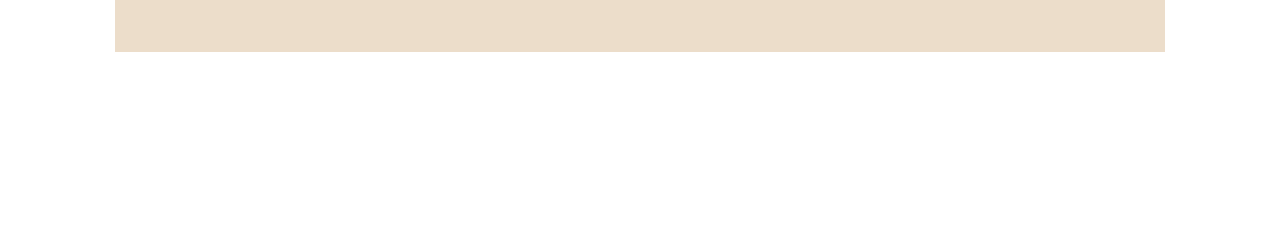
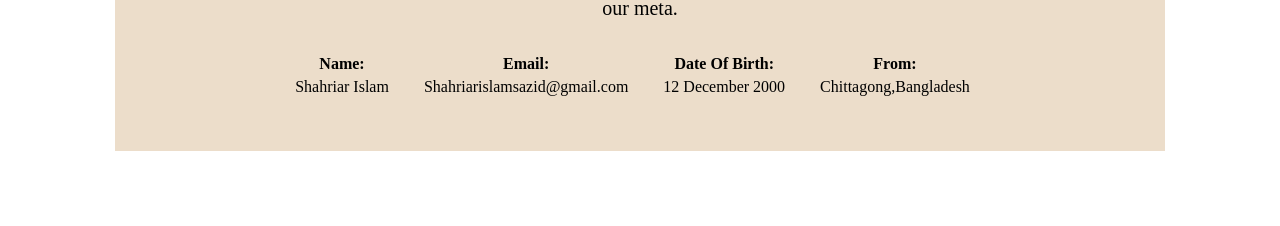
Before and after one commit to sazid0101/portfolio-1, a plain HTML site: page index.html in a window 1280 px wide. Shown: the part 752-978 px from the top of the page. Before the commit the page ends 879 px from the top, so only its background shows below. Drawn offline with Linux system fonts and the light colour scheme.

Commit message:
about section complete

```diff
--- a/index.html
+++ b/index.html
@@ -40,6 +40,24 @@
         <section class="about">
             <h3 class="about-head">About Me</h3>
             <p class="about-paragraph">I, m a designer & developer with a passion for web design. I enjoy developing simple, clean and slick websites that provide real value to the end user. Thousands of clients have procured exceptional result while working with me. Delivering work within time and budget which meets clients requirements in our meta.</p>
+            <div class="about-info-container">
+                <div class="about-info">
+                    <h4 class="info-title">Name:</h4>
+                    <p class="info-description">Shahriar Islam</p>
+                </div>
+                <div class="about-info">
+                    <h4 class="info-title">Email:</h4>
+                    <p class="info-description">Shahriarislamsazid@gmail.com</p>
+                </div>
+                <div class="about-info">
+                    <h4 class="info-title">Date Of Birth:</h4>
+                    <p class="info-description">12 December 2000</p>
+                </div>
+                <div class="about-info">
+                    <h4 class="info-title">From:</h4>
+                    <p class="info-description">Chittagong,Bangladesh</p>
+                </div>
+            </div>
         </section>
     </main>
     <footer></footer>
--- a/style/style.css
+++ b/style/style.css
@@ -64,6 +64,7 @@ nav {
 }
 .banner-head{
     font-size: 35px;
+    color: rgb(106, 106, 96);
 }
 .banner-name{
     font-size: 75px;
@@ -79,7 +80,7 @@ nav {
 .about{
     text-align: center;
     margin: 70px 100px 70px 100px;
-    padding: 30px 80px 50px 80px;
+    padding: 30px 100px 40px 100px;
     background-color: rgb(236, 221, 202);
 }
 .about-head{
@@ -91,3 +92,11 @@ nav {
     font-size: 20px;
     font-weight: 500;
 }
+.about-info-container{
+    display: flex;
+    justify-content: center;
+    padding-top: 20px;
+}
+.about-info{
+    padding-right: 15px;
+}
```
